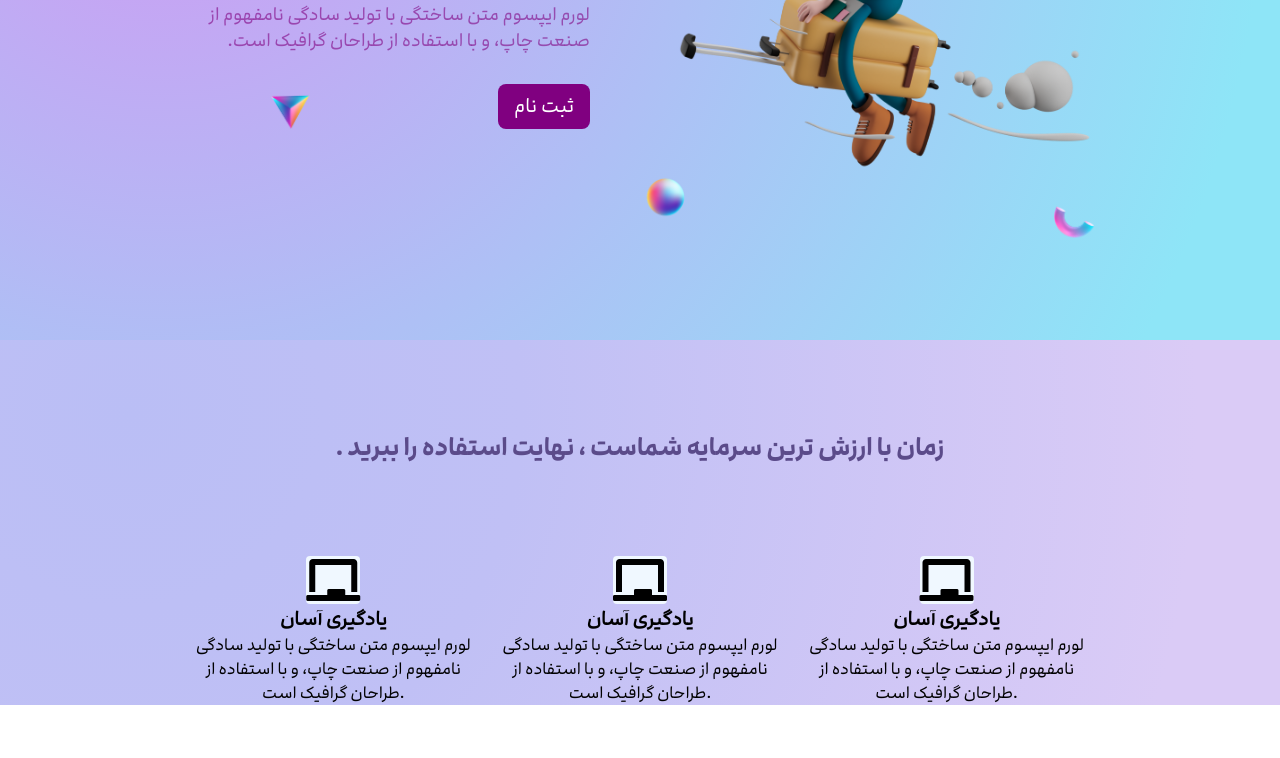
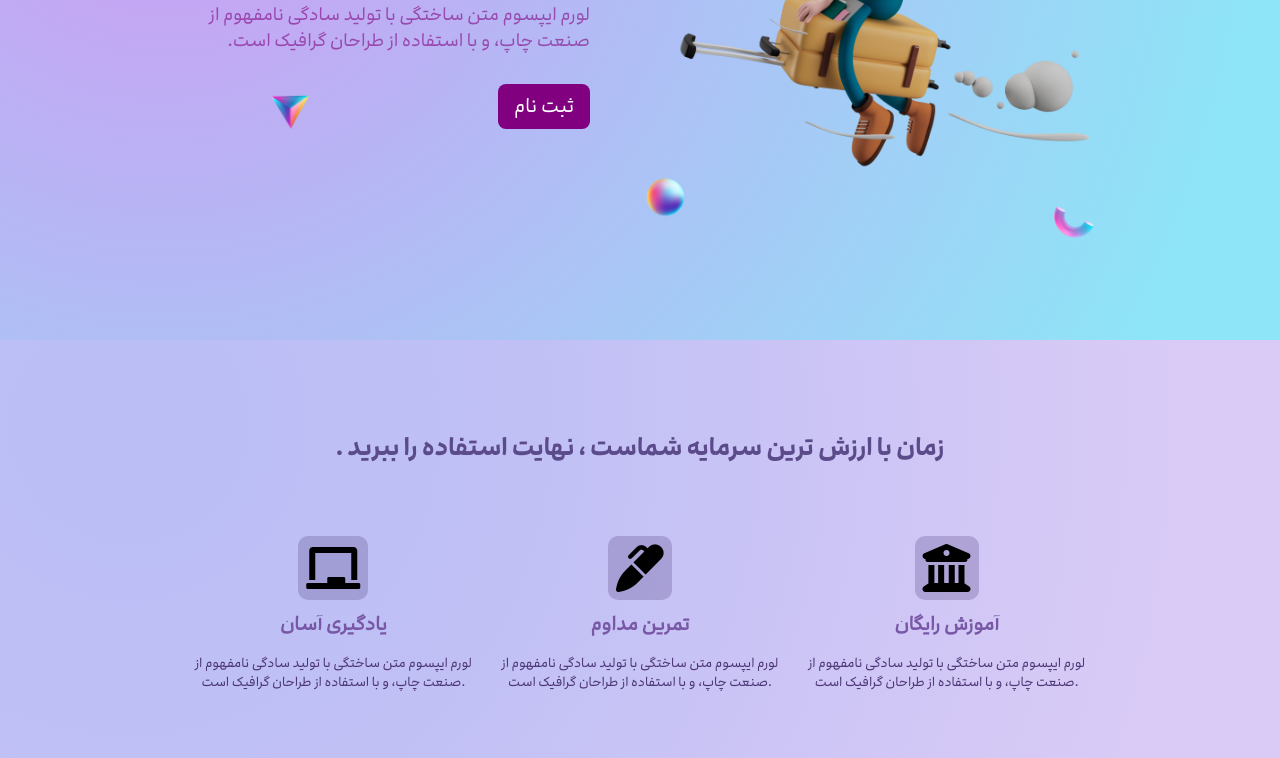
Before and after one commit to ashkanjaycob/Texel_company, a plain HTML site: page index.html in a window 1280 px wide. Shown: the part 368-1126 px from the top of the page. Before the commit the page ends 1073 px from the top, so only its background shows below. Drawn offline with Linux system fonts and the light colour scheme.

Commit message:
firt edit

```diff
--- a/css/style.css
+++ b/css/style.css
@@ -2,6 +2,10 @@
     margin: 0;
     padding: 0;
     box-sizing: border-box;
+}
+
+:root {
+--melowpueple:#4C3575;
 }
 
 @font-face {
@@ -196,18 +200,29 @@
     background: radial-gradient(circle at 10% 20%, rgb(186, 190, 245) 0%, rgb(192, 192, 245) 33.1%, rgb(218, 203, 246) 90%);
 }
 #section-one h2 {
-    padding: 90px 0;
+    padding: 90px 0 40px;
     text-align: center;
     color: #5B4B8A;
 }
 #section-one i {
-    background-color: aliceblue;
+    background-color: #5b4b8a4b;
     border: none;
     outline: none;
-    border-radius:4px;
+    border-radius:10px;
+    padding: 8px;
     font-size: 3rem;
+}
+#section-one h3 {
+    padding: 10px 0;
+    color: #7858A6;
+}
+#section-one p {
+    padding: 6px;
+    font-size: 0.8rem;
+    color: var(--melowpueple);
 }
 .sec-1-left , .sec-1-center , .sec-1-right{
     text-align: center;
     font-family: alibaba;
+    padding: 30px 0 60px;
 }
--- a/index.html
+++ b/index.html
@@ -59,13 +59,13 @@
                             <p>لورم ایپسوم متن ساختگی با تولید سادگی نامفهوم از صنعت چاپ، و با استفاده از طراحان گرافیک است.</p>
                         </div>
                         <div class="sec-1-center pull-left w-33">
-                            <i class="fa fa-chalkboard"></i>
-                            <h3>یادگیری آسان</h3>
+                            <i class="fa fa-marker"></i>
+                            <h3>تمرین مداوم </h3>
                             <p>لورم ایپسوم متن ساختگی با تولید سادگی نامفهوم از صنعت چاپ، و با استفاده از طراحان گرافیک است.</p>
                         </div>
                         <div class="sec-1-right pull-left w-33">
-                            <i class="fa fa-chalkboard"></i>
-                            <h3>یادگیری آسان</h3>
+                            <i class="fa fa-university"></i>
+                            <h3>آموزش رایگان </h3>
                             <p>لورم ایپسوم متن ساختگی با تولید سادگی نامفهوم از صنعت چاپ، و با استفاده از طراحان گرافیک است.</p>
                         </div>
                     </div>
```
